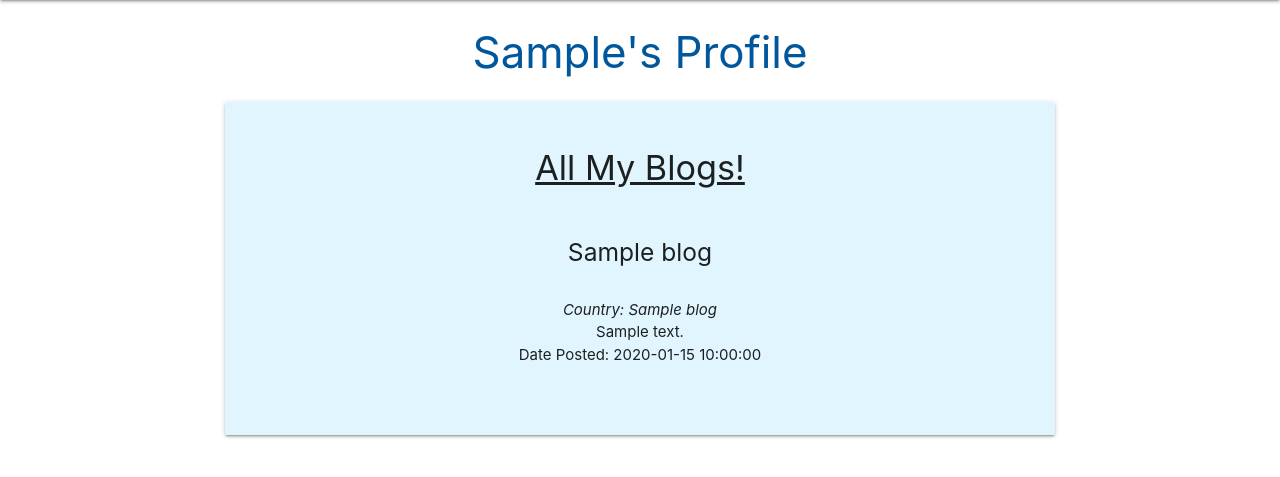
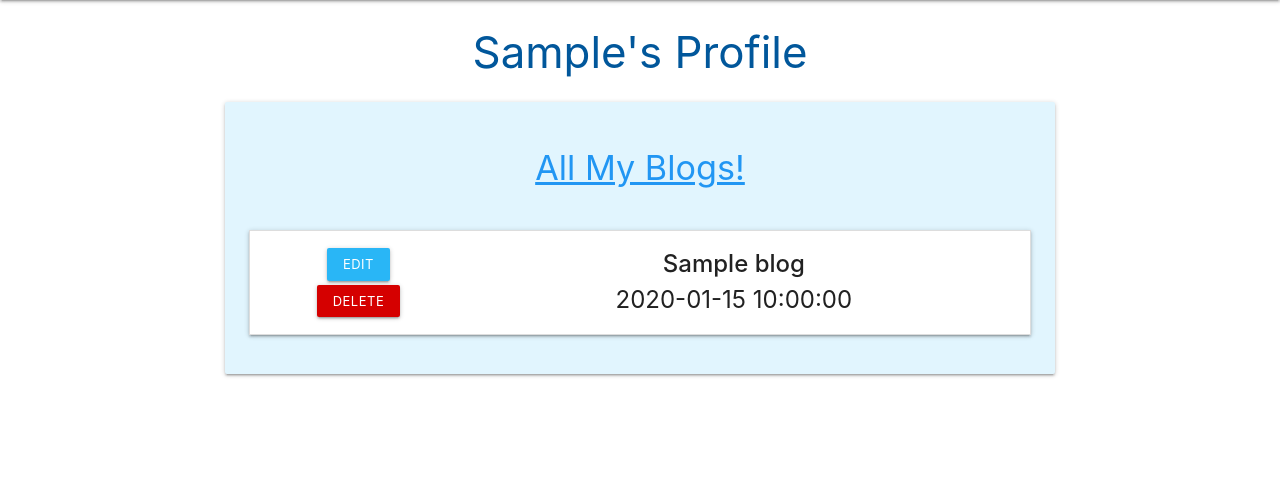
Before and after one commit to natashacmyers/travel-blog, a Flask app: page /profile/1 in a window 1280 px wide. Shown: the part 64-541 px from the top of the page. Run offline with Flask 2, Linux system fonts and the light colour scheme; the visitor is signed in with stand-in values (Sample User, id 1); a database or web service that is not in the repository returns one stand-in record (values such as "Sample title"); some libraries are stand-ins or nearby versions.

Commit message:
Added a drop down feature to the profile page along with edit and delete buttons

```diff
--- a/static/css/style.css
+++ b/static/css/style.css
@@ -26,3 +26,12 @@
 .blogheader {
     text-decoration: underline;
 }
+
+.blogname {
+    font-size: x-large;
+}
+
+.btn-margin {
+    margin-bottom: 2px;
+    margin-top: 2px;
+}
--- a/static/js/script.js
+++ b/static/js/script.js
@@ -1,4 +1,32 @@
   $(document).ready(function(){
     $('.sidenav').sidenav();
+    $(".collapsible").collapsible();
     $('select').formSelect();
-  });
+     validateMaterializeSelect();
+    function validateMaterializeSelect() {
+        let classValid = { "border-bottom": "1px solid #4caf50", "box-shadow": "0 1px 0 0 #4caf50" };
+        let classInvalid = { "border-bottom": "1px solid #f44336", "box-shadow": "0 1px 0 0 #f44336" };
+        if ($("select.validate").prop("required")) {
+            $("select.validate").css({ "display": "block", "height": "0", "padding": "0", "width": "0", "position": "absolute" });
+        }
+        $(".select-wrapper input.select-dropdown").on("focusin", function () {
+            $(this).parent(".select-wrapper").on("change", function () {
+                if ($(this).children("ul").children("li.selected:not(.disabled)").on("click", function () { })) {
+                    $(this).children("input").css(classValid);
+                }
+            });
+        }).on("click", function () {
+            if ($(this).parent(".select-wrapper").children("ul").children("li.selected:not(.disabled)").css("background-color") === "rgba(0, 0, 0, 0.03)") {
+                $(this).parent(".select-wrapper").children("input").css(classValid);
+            } else {
+                $(".select-wrapper input.select-dropdown").on("focusout", function () {
+                    if ($(this).parent(".select-wrapper").children("select").prop("required")) {
+                        if ($(this).css("border-bottom") != "1px solid rgb(76, 175, 80)") {
+                            $(this).parent(".select-wrapper").children("input").css(classInvalid);
+                        }
+                    }
+                });
+            }
+        });
+    }
+});
--- a/templates/new_blog.html
+++ b/templates/new_blog.html
@@ -15,7 +15,7 @@
                     </div>
                     <!-- Country -->
                     <div class="input-field col s12">
-                        <select name="blog_country">
+                        <select name="blog_country" class="validate" required>
                             <option value="" disabled selected>Choose a Country</option>
                             <option value="UK">UK</option>
                             <option value="America">America</option>
--- a/templates/profile.html
+++ b/templates/profile.html
@@ -7,13 +7,29 @@
         <div class="card light-blue lighten-5">
             <div class="card-content center-align">
 
-                <h4 class="blogheader">All My Blogs! </h4><br>
-                {% for blog in userblogs %}
-                    <h5>{{ blog.blog_name }}</h5><br>
-                    <em>Country: {{ blog.country_name }} </em><br>
-                    {{ blog.blog_description}}<br>
-                    Date Posted: {{ blog.blog_date}}<br><br><br>
-                {% endfor %}
+                <h4 class="blogheader blue-text" >All My Blogs! </h4><br>
+
+                <ul class="collapsible">
+                    {% for blog in userblogs %}
+                    <li>
+                        <div class="collapsible-header ">
+                            <div class="col s3">
+                                <a href="" class="btn-margin btn-small light-blue lighten-1">Edit</a><br>
+                                <a href="" class="btn-margin btn-small red accent-4">Delete</a>
+                            </div>
+                            <div class="col s9 blogname">
+                            <strong>{{ blog.blog_name }}</strong> <br>  {{ blog.blog_date }}
+                            </div>
+                        </div>
+                        <div class="collapsible-body">
+                            <strong> Country: {{ blog.country_name }}</strong>
+                            <p>{{ blog.blog_description }}</p>
+                            <p><em>by: {{ blog.username }}</em></p>
+                        </div>
+                    </li>
+                    {% endfor %}
+                </ul>
+
             </div>
         </div>
     </div>
```
